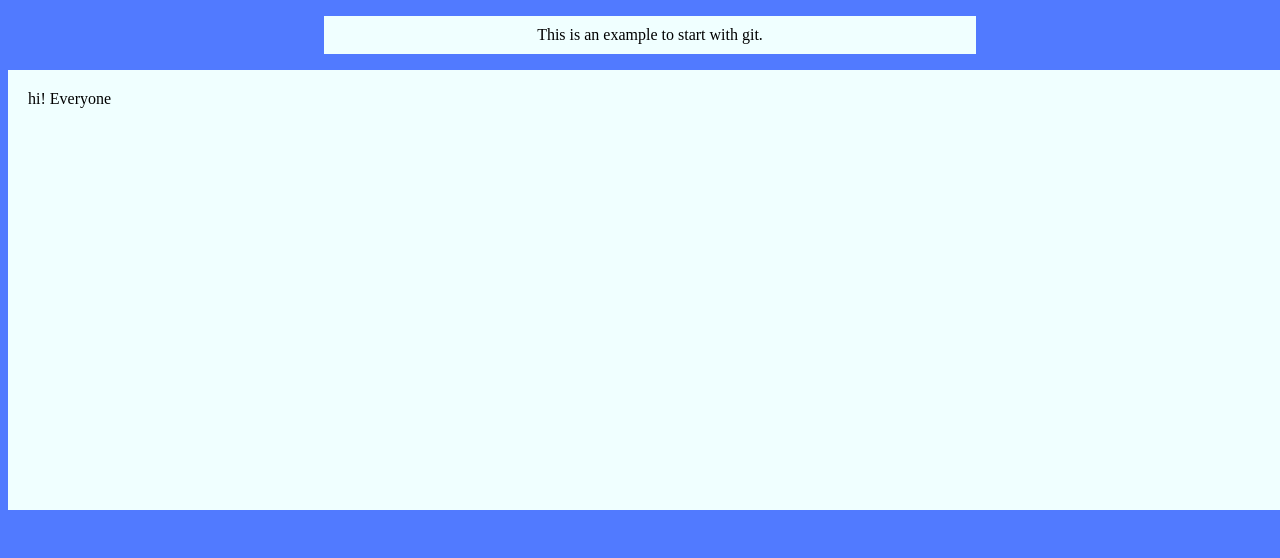
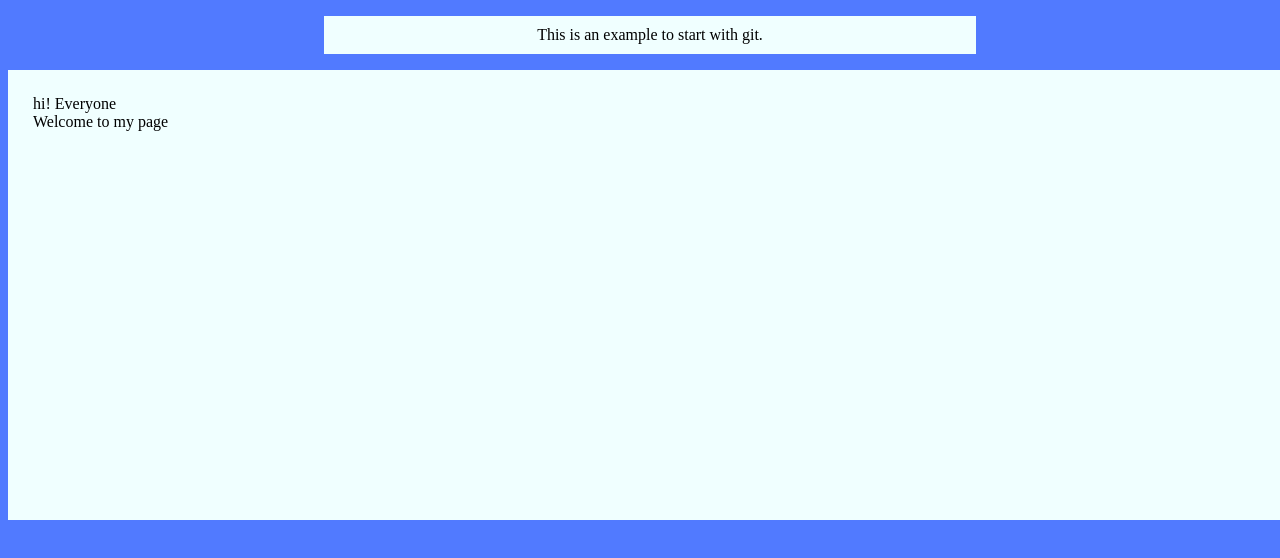
Before and after one commit to akshay007kumar/startedGIT, a plain HTML site: page index.html in a window 1280 px wide. Shown: the top 558 px of the page. Drawn offline with Linux system fonts and the light colour scheme.

Commit message:
changed index.html

```diff
--- a/index.html
+++ b/index.html
@@ -10,7 +10,8 @@
 <body>
     <p>This is an example to start with git.</p>
     <div class="content">
-         hi! Everyone
+         hi! Everyone <br>
+         Welcome to my page
     </div>
 
 </body>
--- a/style.css
+++ b/style.css
@@ -15,5 +15,5 @@ p{
     width:100%;
     height:400px;
     background-color: azure;
-    padding: 20px;
+    padding: 25px;
 }
```
